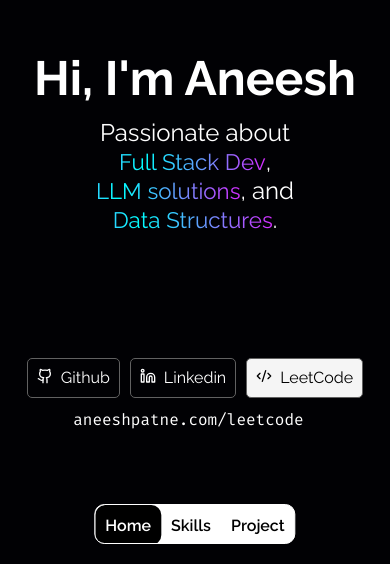
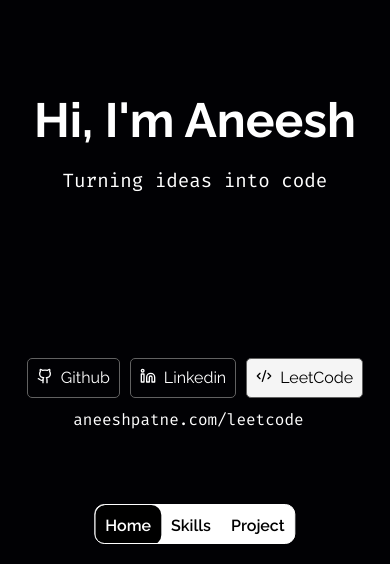
Before and after one commit to aneeshpatne/Personal-Portfolio, a Next.js app: page / in a window 390 px wide. Shown: the part 280-844 px from the top of the page. Built offline with nearby package versions, Linux system fonts and the light colour scheme.

Commit message:
feat: update NameNew component to enhance introduction text and add responsive styling

```diff
--- a/src/components/NameNew.jsx
+++ b/src/components/NameNew.jsx
@@ -39,11 +39,14 @@ export default function NameNew({ theme }) {
       <div className={styles.upperText}>
         <div className={styles.introWrapper}>
           <p className={styles.introName}>Hi, I&apos;m Aneesh</p>
-          <p className={styles.introText}>
+          {/* <p className={styles.introText}>
             Passionate about{" "}
             <span className={styles.gradientText}>Full Stack Dev</span>,{" "}
             <span className={styles.gradientText}>LLM solutions</span>, and{" "}
             <span className={styles.gradientText}>Data Structures</span>.
+          </p> */}
+          <p className={`${styles.introTextSmall} ${ibm_font.className}`}>
+            Turning ideas into code
           </p>
         </div>
       </div>
--- a/src/components/style/nameNew.module.css
+++ b/src/components/style/nameNew.module.css
@@ -166,3 +166,7 @@
     background-position: 0% 50%;
   }
 }
+.introTextSmall {
+  margin-top: 20px;
+  font-size: clamp(1.2rem, 2vw, 1.5rem);
+}
```
